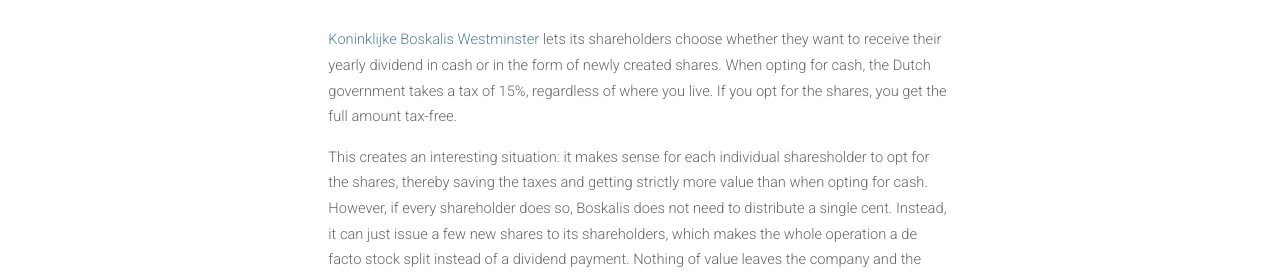
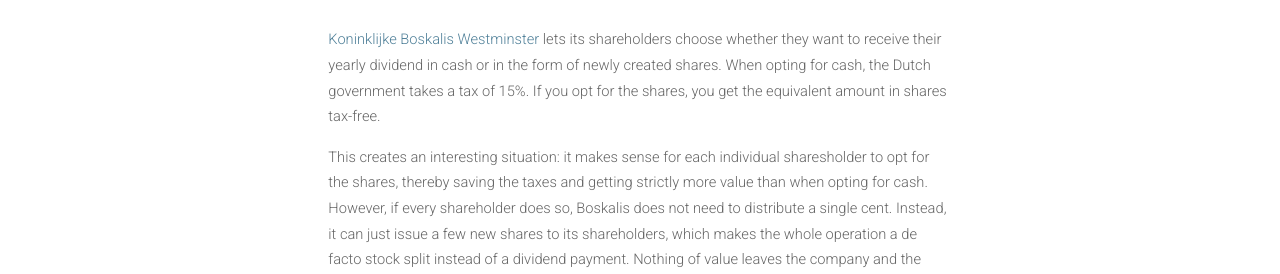
Before and after one commit to meisserecon/www, a Jekyll site: the page built from _posts/2016-05-31-Boskalis.md, in a window 1280 px wide. Shown: the part 800-1074 px from the top of the page. Built offline with Jekyll 4.4.1, drawn with Linux system fonts in a browser that asks for light colours; nearby versions of some CDN libraries.

Commit message:
Update 2016-05-31-Boskalis.md

```diff
--- a/_posts/2016-05-31-Boskalis.md
+++ b/_posts/2016-05-31-Boskalis.md
@@ -5,8 +5,8 @@
 <p><img src="/assets/images/boskalis.jpg" alt="" class="image full"></p>
 
 <a href="boskalis.com">Koninklijke Boskalis Westminster</a> lets its shareholders choose whether they want to receive their yearly
-dividend in cash or in the form of newly created shares. When opting for cash, the Dutch government takes a tax of 15%, regardless of where you live.
-If you opt for the shares, you get the full amount tax-free.
+dividend in cash or in the form of newly created shares. When opting for cash, the Dutch government takes a tax of 15%.
+If you opt for the shares, you get the equivalent amount in shares tax-free.
 
 This creates an interesting situation: it makes sense for each individual sharesholder to opt for the shares, thereby saving the taxes
 and getting strictly more value than when opting for cash. However, if every shareholder does so, Boskalis does not need to distribute
```
